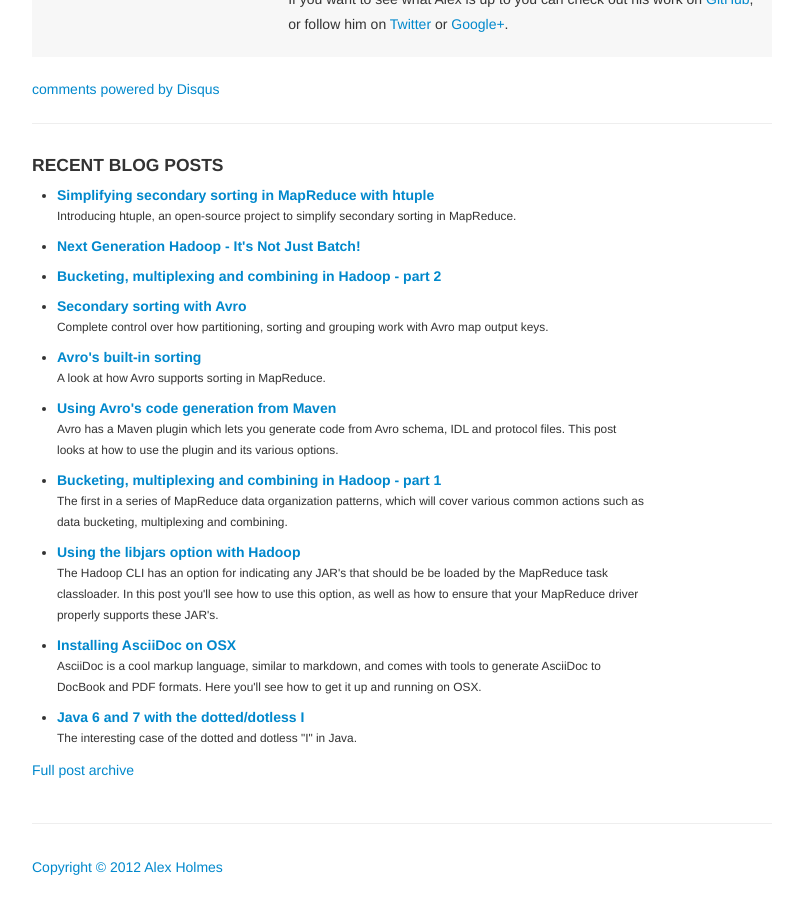
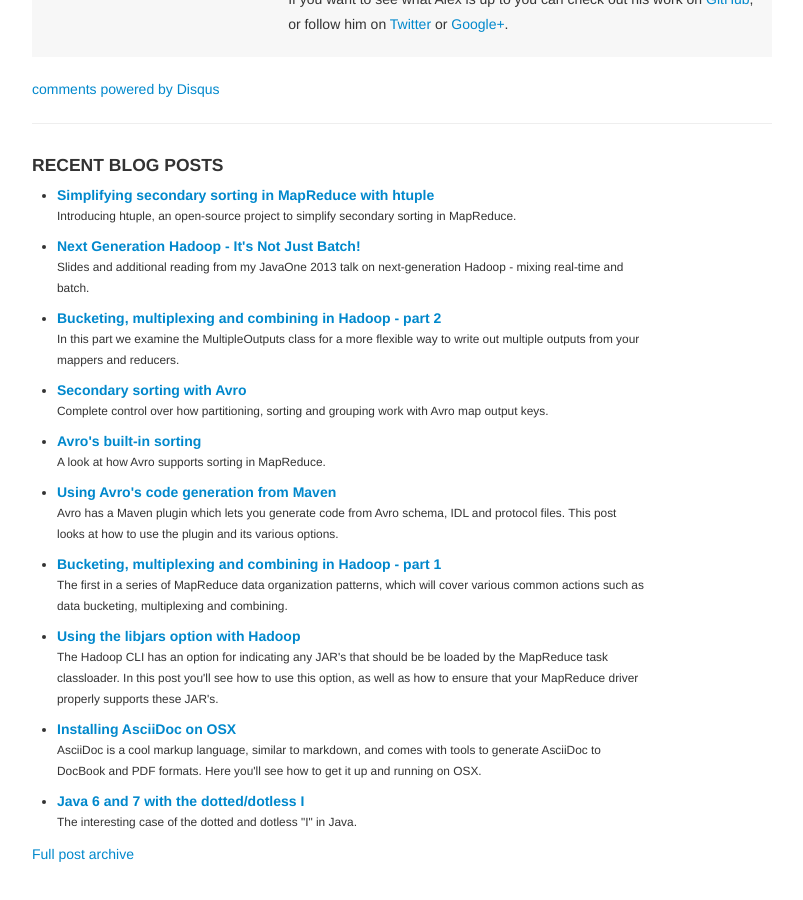
Before and after one commit to alexholmes/blog, a Jekyll site: the page built from _posts/2013-07-07-multipleoutputs-part2.markdown, in a window 1280 px wide and 900 px high, scrolled down 3298 px. Shown: the whole window, without its empty margins (238-1041 px from the left). Built offline with Jekyll 4.4.1, drawn with Linux system fonts in a browser that asks for light colours; nearby versions of some CDN libraries; library files that are not in the unit come from our copies; a script that is not in the unit is left out; comment, search, counter and statistics services are not loaded.

Commit message:
added quotes

```diff
--- a/_posts/2013-07-07-multipleoutputs-part2.markdown
+++ b/_posts/2013-07-07-multipleoutputs-part2.markdown
@@ -2,6 +2,7 @@
 layout: post
 title: Bucketing, multiplexing and combining in Hadoop - part 2
 date: 2013-07-16 09:20:00 -05:00
+quote: In this part we examine the MultipleOutputs class for a more flexible way to write out multiple outputs from your mappers and reducers.
 categories:
   -- hadoop
 ---
--- a/_posts/2013-09-25-javaone-2013-nextgen-hadoop.markdown
+++ b/_posts/2013-09-25-javaone-2013-nextgen-hadoop.markdown
@@ -2,6 +2,7 @@
 layout: post
 title: Next Generation Hadoop - It's Not Just Batch!
 date: 2013-09-25 09:20:00 -05:00
+quote: Slides and additional reading from my JavaOne 2013 talk on next-generation Hadoop - mixing real-time and batch.
 categories:
   -- hadoop
 ---
```
